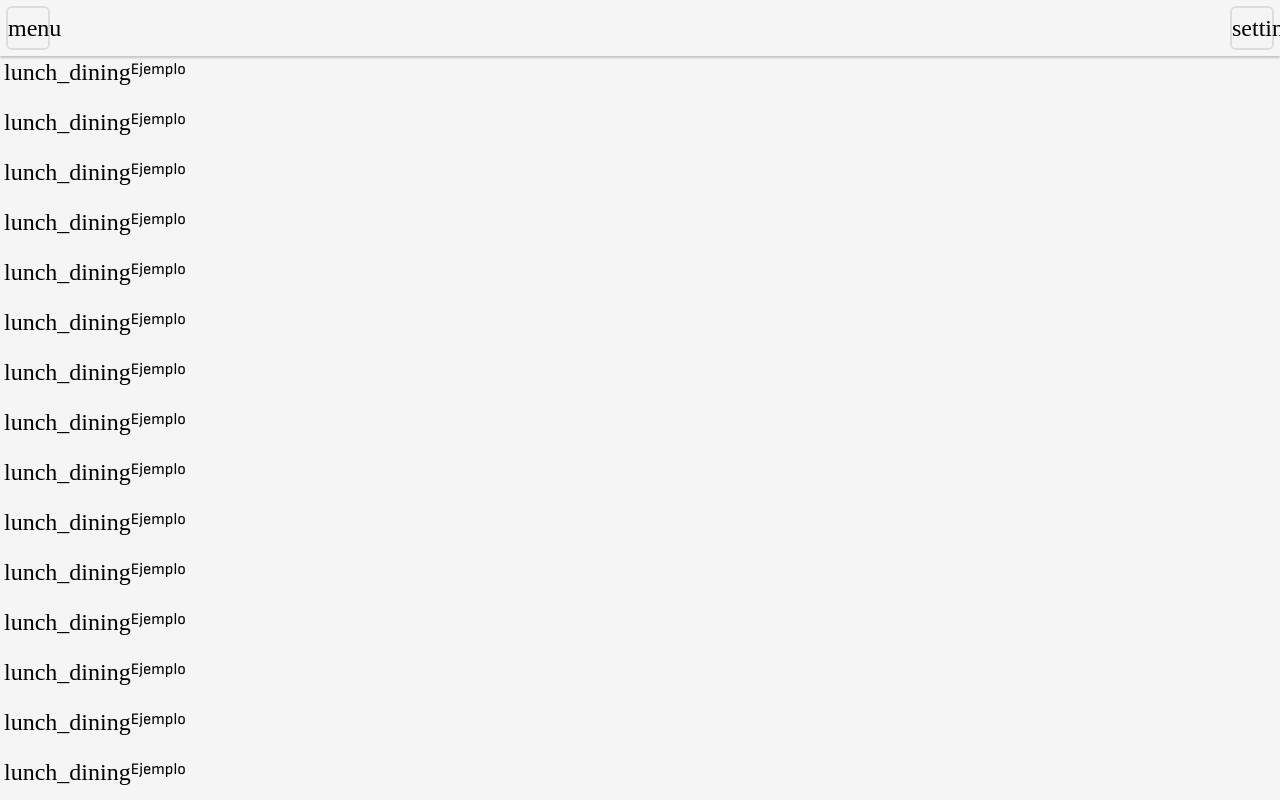
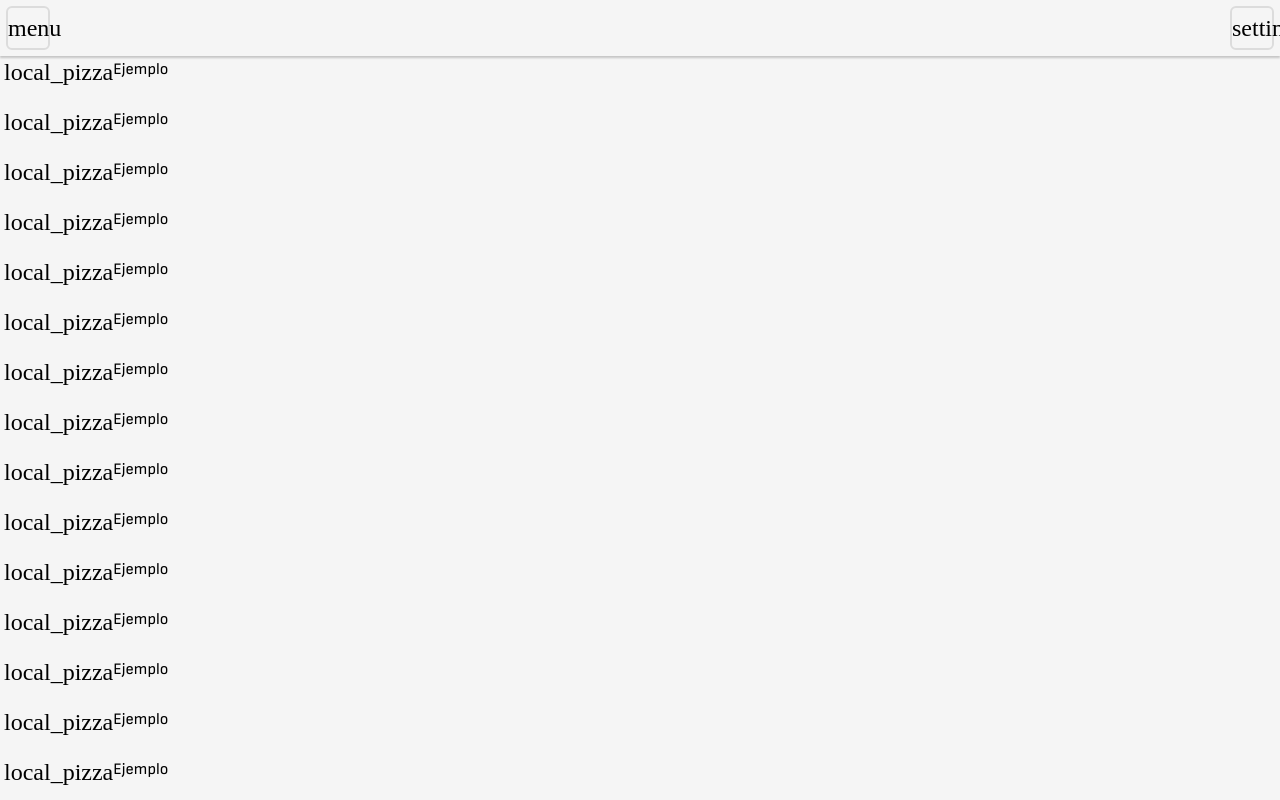
Before and after one commit to LEX-VDIS/LeFonde-app, a React (Vite) app: page / in a window 1280 px wide. Shown: the top 800 px of the page. Built offline with nearby package versions, Linux system fonts and the light colour scheme; a web font is replaced by a local one.

Commit message:
feat: actualizar ícono en componente Ejemplo a 'local_pizza'

```diff
--- a/src/Ejemplo.jsx
+++ b/src/Ejemplo.jsx
@@ -3,9 +3,7 @@ import "./Ejemplo.css";
 export default function Ejemplo() {
     return (
         <div className="tarjeta">
-            <div><span class="icon material-symbols-rounded">
-                lunch_dining
-            </span></div>
+            <div><span class="icon material-symbols-rounded">local_pizza</span></div>
             <div><label>Ejemplo</label></div>
         </div>
     );
```
